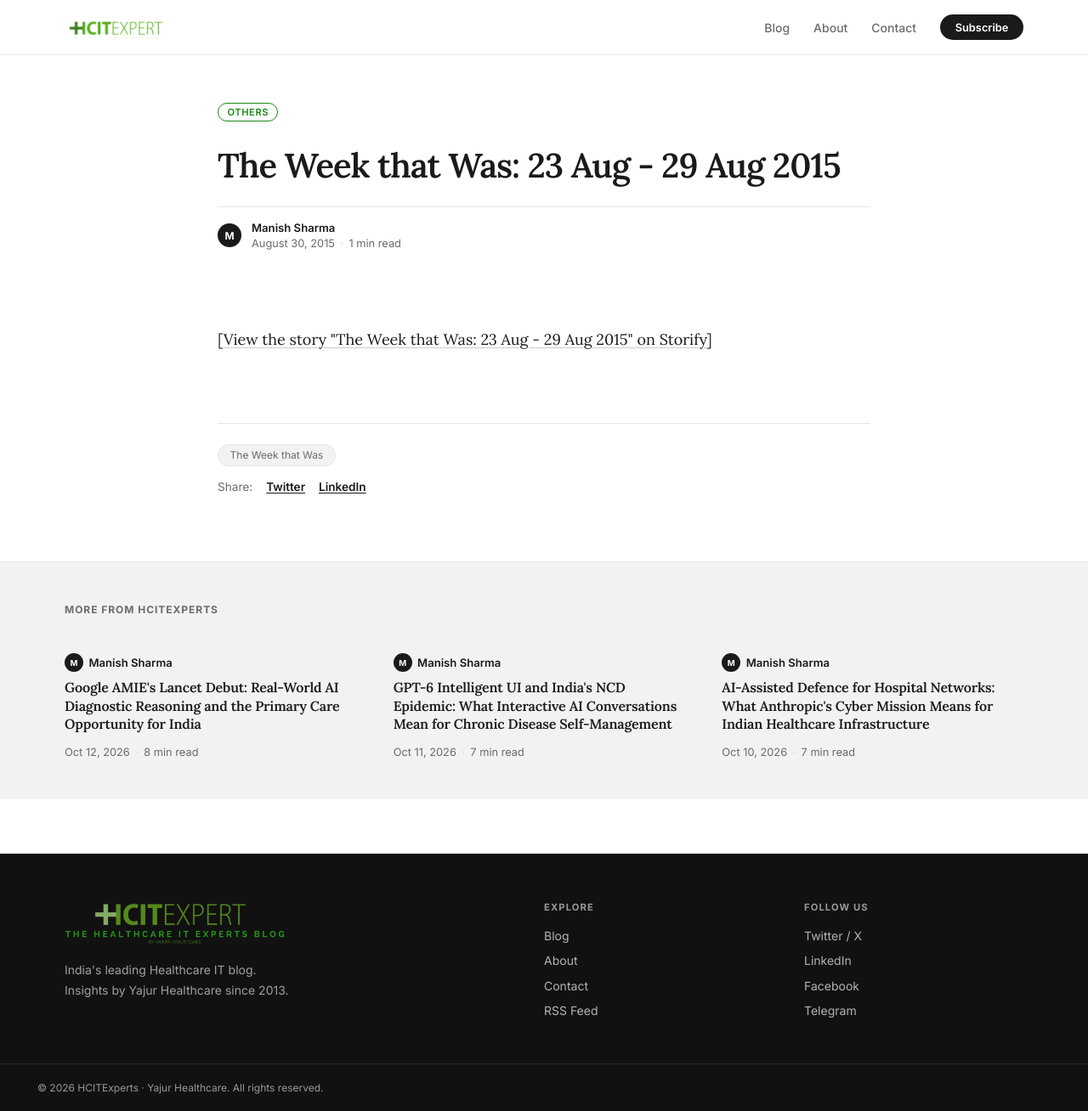
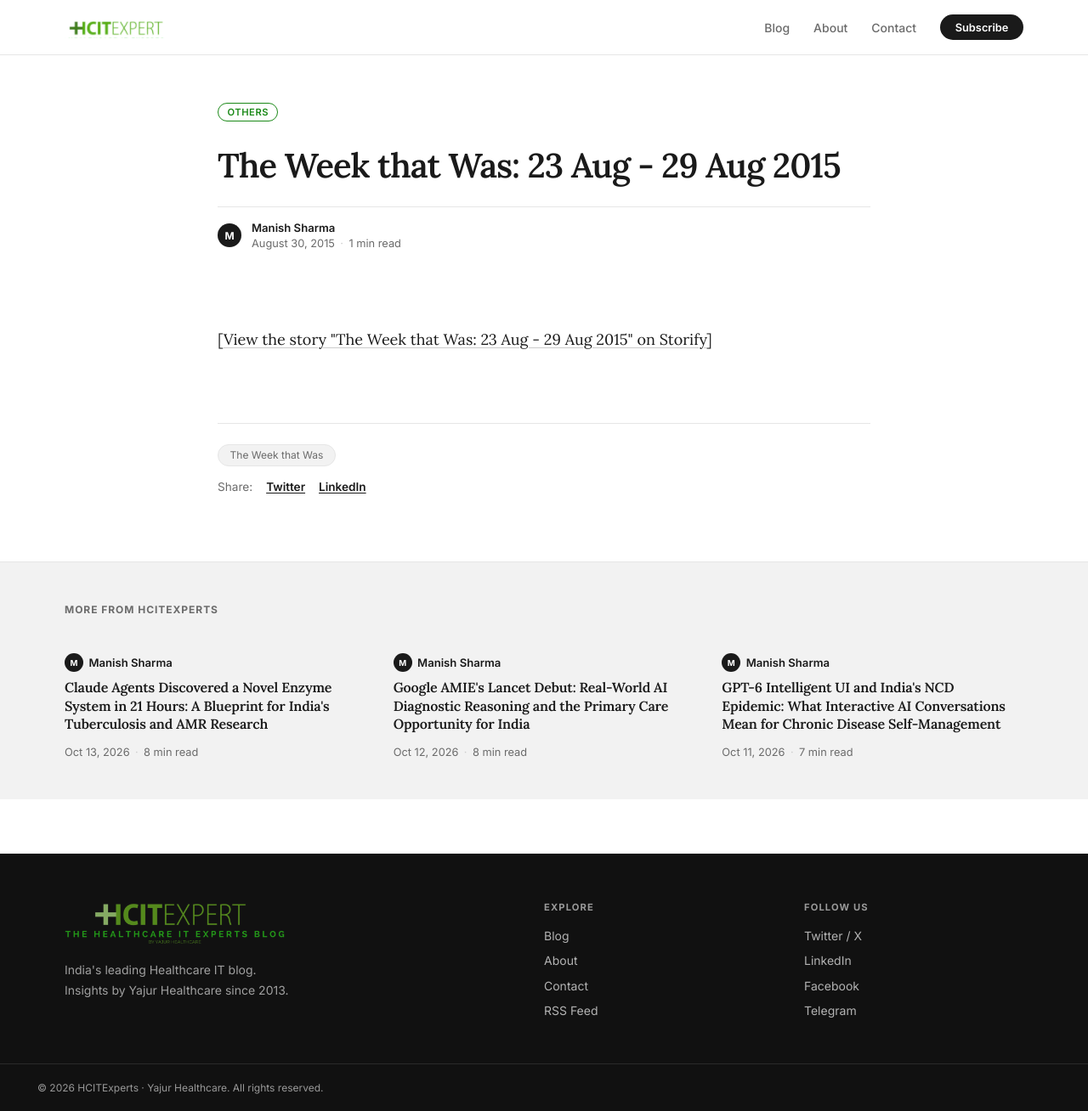
Before and after one commit to msharmas-yajur/hcitexpert-com, a Jekyll site: the page built from _posts/2015-08-30-the-week-that-was-23-aug-29-aug-2015.md, in a window 1280 px wide and 1308 px high. Shown: the whole window at 85% size. Built offline with Jekyll 4.4.1, drawn with Linux system fonts in a browser that asks for light colours; part of the change alters nothing that is shown.

Commit message:
post: Clinical Frontier 2026-10-13 - ai-autonomous-discovery-infectious-disease
Issue 026: Claude's autonomous research agents discovered a novel enzyme
system (ART) in 21 hours. Maps the agent architecture to India's TB and
AMR research challenges via NTEP and ICMR/CSIR, and surfaces Anthropic's
AI for Science program (up to $50K credits, 10K researcher seats) and the
Genesis Mission NIH partnership for Indian researchers.

Co-Authored-By: Claude Sonnet 4.6 <noreply@anthropic.com>
Claude-Session: https://claude.ai/code/session_01G7kbuiHYYNjMDdF7QBGUqQ

```diff
--- a/_data/clinical_frontier_covered.yml
+++ b/_data/clinical_frontier_covered.yml
@@ -240,3 +240,11 @@ covered:
       - https://www.thelancet.com/journals/lancet/article/PIIS0140-6736(26)01535-7/abstract
       - https://blog.google/innovation-and-ai/technology/health/amie-clinical-study-lancet/
       - https://www.anthropic.com/claude-haiku-5-5
+  - date: 2026-10-13
+    slug: 2026-10-13-claude-agents-novel-enzyme-tb-amr-india
+    angle: ai-autonomous-discovery-infectious-disease
+    models: ["Claude (Anthropic autonomous research agents)"]
+    sources:
+      - https://www.anthropic.com/news/claude-discovers-novel-enzyme-system
+      - https://www.anthropic.com/news/genesis-mission-commitment
+      - https://www.anthropic.com/news/expanding-support-for-scientists
--- /dev/null
+++ b/_posts/2026-10-13-claude-agents-novel-enzyme-tb-amr-india.md
@@ -0,0 +1,130 @@
+---
+title: "Claude Agents Discovered a Novel Enzyme System in 21 Hours: A Blueprint for India's Tuberculosis and AMR Research"
+date: 2026-10-13 19:00:00 +0530
+author: Manish Sharma
+description: "The Clinical Frontier, Issue 026. On 23 September 2026, Anthropic published how approximately 950 Claude agents spent 21 hours and 210 million tokens searching genomic databases to autonomously identify array-associated reverse transcriptases (ART), a previously unknown enzyme system with CRISPR-like features. For India, which carries the world's highest tuberculosis burden and an accelerating antimicrobial resistance crisis, this agentic research architecture offers a direct blueprint for ICMR and CSIR labs."
+keywords: "Claude AI research agents India, tuberculosis AI research India, AMR antimicrobial resistance AI India, ICMR AI research India, autonomous AI genomics India, Claude Science India, Anthropic Genesis Mission NIH India, AI infectious disease research India 2026, array-associated reverse transcriptases ART Anthropic, Claude agents genomic discovery"
+image: /assets/images/logo.png
+reading_time: "7 min read"
+categories:
+  - Healthcare Technology
+  - AI/ML/DL
+tags:
+  - Claude
+  - Anthropic
+  - TB Research
+  - AMR
+  - Genomics
+  - ICMR
+  - AI Agents
+  - Infectious Disease
+  - India Healthcare
+  - Claude Science
+  - Genesis Mission
+mentions:
+  - name: "Claude discovers a novel enzyme system with CRISPR-like repeats"
+    description: "Anthropic's 23 September 2026 account of how approximately 950 Claude agents, running for 21 hours and using 210 million tokens, autonomously identified a previously uncharacterized enzyme system called array-associated reverse transcriptases (ART) in a large genomic database. The findings are available as a preprint on bioRxiv."
+    url: "https://www.anthropic.com/news/claude-discovers-novel-enzyme-system"
+  - name: "Building on our commitment to American scientific discovery (Anthropic Genesis Mission)"
+    description: "Anthropic's 8 October 2026 announcement of a $150 million, three-year commitment to the US Genesis Mission, making Claude available to more than 15 federal science agencies including the NIH, NSF, and NASA."
+    url: "https://www.anthropic.com/news/genesis-mission-commitment"
+  - name: "Expanding our support for scientists"
+    description: "Anthropic's 27 August 2026 announcement of 10,000 free or discounted Claude Team plan seats for academic and nonprofit scientists worldwide, plus up to $50,000 in API credits per project through the AI for Science program."
+    url: "https://www.anthropic.com/news/expanding-support-for-scientists"
+faq:
+  - q: "What did Claude's agents discover in the enzyme study?"
+    a: "Around 950 Claude agents spent 21 hours searching a large DNA sequence database, using 210 million tokens, to identify array-associated reverse transcriptases (ART), a previously uncharacterized enzyme system found mainly in bacteriophages. The agents gathered over 200,000 reverse transcriptases, identified 3,500 candidate systems, and narrowed these to 20 for human review. One agent noticed a repeating DNA pattern beside an unusual reverse transcriptase gene, counted and measured the repeats, checked the literature, and filed a report. Human scientists then validated the candidate in the lab. Feng Zhang at MIT and the Broad Institute described the AI agents' contribution as 'an exciting example' of AI in biological discovery. ART's biological function remains unknown, and the findings are published as a preprint, not yet peer-reviewed."
+  - q: "Can Indian researchers access Claude for scientific research?"
+    a: "Yes. Through Anthropic's AI for Science program, any researcher at an academic or nonprofit institution can apply for up to $50,000 in Claude API credits for high-impact scientific projects. Anthropic has also allocated 10,000 free or discounted Claude Team plan seats for principal investigators and their labs worldwide. Standard seats are free; premium seats with 5x usage limits cost $15 per month. Details are at anthropic.com/news/expanding-support-for-scientists."
+  - q: "Why does India's TB and AMR burden make autonomous AI research agents particularly relevant?"
+    a: "India carries the world's highest tuberculosis burden, accounting for an estimated 26 percent of global TB cases per WHO estimates, with ongoing challenges from multi-drug-resistant and extensively drug-resistant TB strains. India's antimicrobial resistance crisis is similarly large-scale, driven by high antibiotic use across human medicine and agriculture. The Claude agent approach, running hundreds of agents in parallel to search large genomic databases for anomalous patterns, directly addresses the data scale problem that ICMR and CSIR researchers face: the bottleneck is often identifying which of thousands of candidate genomic sequences merits lab follow-up, and that is exactly the step Claude agents automated in the ART discovery."
+  - q: "What is the Anthropic Genesis Mission and does it include Indian research institutions?"
+    a: "The Anthropic Genesis Mission, announced on 8 October 2026, is a US federal initiative to accelerate scientific and technological discovery with AI. Anthropic has committed $150 million over three years to make Claude available to more than 15 agencies including NIH, NASA, and NSF. As of October 2026, the program is a US government initiative and does not include partnerships with Indian institutions such as ICMR or CSIR. However, Anthropic's AI for Science program and the 10,000 researcher seat allocation are open to researchers worldwide."
+---
+
+> **The Clinical Frontier** · 13 October 2026 · Issue 026
+> Autonomous AI agents found a new enzyme. India's infectious disease research should not be last to notice.
+
+**In this issue**
+
+- On 23 September 2026, Anthropic published how approximately 950 Claude agents spent 21 hours and 210 million tokens searching a genomic database to autonomously identify array-associated reverse transcriptases (ART), a previously unknown enzyme system with CRISPR-like features, from a shortlist of 200,000 candidates.
+- On 8 October 2026, Anthropic committed $150 million over three years to the US Genesis Mission, making Claude available to more than 15 federal science agencies including the NIH.
+- India carries the world's highest tuberculosis burden and an accelerating antimicrobial resistance crisis. The agent architecture behind ART's discovery is directly applicable to the scale of genomic data India's TB and AMR researchers work with.
+- Through Anthropic's AI for Science program, Indian researchers at academic institutions can apply for up to $50,000 in Claude API credits per project, and 10,000 free researcher seats are available globally.
+
+## The signal
+
+On [23 September 2026](https://www.anthropic.com/news/claude-discovers-novel-enzyme-system), Anthropic published an account of how Claude agents autonomously identified a novel enzyme system that no human researcher had noticed before.
+
+The target was a large DNA sequence database. Anthropic's scientists gave Claude agents a high-level prompt: search for new families of reverse transcriptases (RTs, enzymes that copy RNA into DNA). From there, the agents investigated on their own judgment.
+
+**What the agents did, per Anthropic's own account:**
+
+- About 950 agents ran for 21 hours and used 210 million tokens.
+- They gathered over 200,000 reverse transcriptases from the database.
+- They identified 3,500 candidate systems and narrowed these to 20 candidates with detailed written reports.
+- One agent noticed a repeating DNA pattern beside an unusual RT gene: it counted and measured the repeats, checked the scientific literature for prior descriptions, and filed a structured report for human review.
+
+Human scientists then took the top candidates to the lab. Early experiments confirmed that the repeat arrays are expressed as distinct short RNAs, suggesting a functional role.
+
+The system is called array-associated reverse transcriptases (ART). It is found mainly in bacteriophages (viruses that infect bacteria). Its repeat pattern resembles CRISPR arrays. The biological function of ART is still unknown, and the findings are published as a preprint that has not yet been peer-reviewed.
+
+Feng Zhang at MIT and the Broad Institute, a CRISPR pioneer, reviewed the preprint and described the AI agents' contribution to biological discovery as "an exciting example." He said the RNA-repeat arrays merit further investigation.
+
+Anthropic is explicit about scope: this is an early demonstration from a Bay Area life sciences lab the company established in spring 2026, working only at biosafety levels BSL-1 and BSL-2. It does not handle human pathogens. Whether the agent approach generalises beyond this first case is still to be established.
+
+## How the research architecture actually works
+
+The ART discovery was not a chatbot answering a question. It was a parallel-agent pipeline: hundreds of instances running simultaneously, each searching, filtering, and producing structured outputs, with results escalating through automated review until a shortlist reached human scientists.
+
+**Why this matters technically:**
+
+- **Scale that changes the search space:** Running 950 agents for 21 hours is not a faster version of a human literature review. It is a qualitatively different search. Tasks that would take a team of researchers weeks become a single overnight run.
+- **Emergent hypothesis generation:** The agent that noticed the ART repeat array was not explicitly instructed to look for CRISPR-like patterns. It inferred significance from what it read, counted the repeats, and escalated the observation. This is hypothesis generation from first principles, not retrieval of a known answer.
+- **Structured handoff to human scientists:** Agents filed written reasoning reports for each shortlisted candidate. The human team reviewed 20 structured summaries, not 200,000 raw sequences. The AI replaced the filtering step; the scientists did the laboratory validation.
+
+This architecture ran in September 2026. The preprint is public.
+
+## Why India's infectious disease researchers need to pay attention
+
+India carries the world's highest tuberculosis burden. Per WHO estimates, India accounts for approximately 26 percent of global TB cases annually, with ongoing challenges from multi-drug-resistant (MDR-TB) and extensively drug-resistant (XDR-TB) strains. Finding novel drug targets in mycobacterial biology is one of the most active and most difficult problems in global infectious disease research.
+
+India also faces a growing antimicrobial resistance crisis. High antibiotic use across human medicine and agriculture has driven resistance patterns across ESKAPE pathogens, enteric bacteria, and nosocomial organisms. India's National Action Plan on AMR calls for improved surveillance, but surveillance datasets generate value only when researchers can turn resistance patterns into actionable leads.
+
+**Where the Claude agent architecture maps directly onto Indian research problems:**
+
+- **TB genomic surveillance:** India's National Tuberculosis Elimination Programme (NTEP) collects whole-genome sequencing data from clinical isolates across its network of TB labs. Claude agents searching these datasets for novel resistance mutations or unusual gene arrangements could surface candidates that manual bioinformatics pipelines miss.
+- **Phage biology and phage therapy:** ART lives in bacteriophages. India has active phage therapy research, particularly for MDR-TB and burn wound infections at institutions like PGIMER and AIIMS. The same genomic search approach that found ART applies directly to characterising novel phage systems in Indian clinical isolates.
+- **Environmental metagenomics:** India's hospital environments, river systems, and agricultural soils contain poorly characterised microbial communities with likely novel resistance mechanisms. Metagenomic datasets from these environments are exactly the kind of large, uncharted genomic data that the agent search architecture is designed to interrogate.
+
+India's research infrastructure across ICMR's national institutes, CSIR's national laboratories, and IIT bioscience departments generates significant genomic and metagenomic data. The bottleneck is frequently the hypothesis-generation step: deciding which of thousands of candidate sequences merits laboratory follow-up. That is the step Claude agents replaced in the ART discovery.
+
+## The Genesis Mission signal and what India's institutions should read into it
+
+On [8 October 2026](https://www.anthropic.com/news/genesis-mission-commitment), Anthropic announced a $150 million, three-year commitment to the US Genesis Mission, making Claude and Claude Code available to more than 15 federal science agencies including NIH, NSF, and NASA. The announcement was made at the White House Office of Science and Technology Policy's "Science: A New Golden Age" Summit.
+
+The Genesis Mission is a US government initiative. It does not include ICMR, CSIR, or any Indian institution as of October 2026. But it is a clear signal about where Anthropic is investing and what use case it is building toward: structured, large-scale AI deployment for national-priority scientific discovery, with NIH as an anchor partner.
+
+India's Department of Biotechnology, ICMR, and CSIR represent the institutional equivalents of the Genesis Mission's agency partners. The tools that US government scientists are receiving access to are already available to Indian researchers through Anthropic's open programs, albeit without a government-level partnership structure.
+
+## What Indian researchers and institutions can access now
+
+Anthropic has opened three relevant programs to researchers outside the US government:
+
+- **AI for Science program:** Any researcher at an academic or nonprofit institution can [apply for up to $50,000](https://www.anthropic.com/news/expanding-support-for-scientists) in Claude API credits for high-impact scientific projects. The program now covers fields beyond biological sciences, including other compute-heavy research.
+- **Claude Team plan for scientists:** As of [27 August 2026](https://www.anthropic.com/news/expanding-support-for-scientists), Anthropic allocated 10,000 free or discounted seats for principal investigators and their lab members. Standard seats are free; premium seats with 5x usage limits cost $15 per month. Eligibility requires being a PI at an academic or nonprofit research institution.
+- **Claude Science workbench:** Launched in June 2026, it provides integrated research tools, auditable research artifacts, and flexible compute access. Biology and chemistry researchers are currently limited to Opus-class models, not Fable-class models, due to dual-use risk considerations.
+
+Anthropic has not announced a specific partnership with any Indian institution as of October 2026, but both the AI for Science credits and the researcher seat program are open worldwide.
+
+## The takeaway
+
+The ART enzyme discovery is a proof of concept for a specific research acceleration approach: run hundreds of agents in parallel to search a large, uncharted dataset for anomalous patterns, filter to a human-reviewable shortlist, and validate the top candidates in the lab.
+
+For Indian public health research, the scale matches. India's TB genomic surveillance data, AMR pathogen sequencing, phage biology collections, and environmental metagenomics are all datasets large enough to benefit from the same architecture. ICMR and CSIR already generate this data. The question is whether their researchers are using the tools now available to start.
+
+The Anthropic Genesis Mission formalises AI-for-science as a US government priority, with NIH as a named partner. India's equivalent, a structured ICMR or DBT partnership to apply Claude agents to national infectious disease datasets, does not yet exist. Individual Indian researchers can begin with the AI for Science program today. Whether India's institutions formalize this at the national level is a policy question its research agencies should be asking now.
+
+---
+
+*The Clinical Frontier is a daily briefing from [HCITExperts](https://hcitexpert.com/) for India's health-IT community. Primary sources: [Claude discovers a novel enzyme system with CRISPR-like repeats](https://www.anthropic.com/news/claude-discovers-novel-enzyme-system) (Anthropic, 23 September 2026); [Building on our commitment to American scientific discovery](https://www.anthropic.com/news/genesis-mission-commitment) (Anthropic, 8 October 2026); [Expanding our support for scientists](https://www.anthropic.com/news/expanding-support-for-scientists) (Anthropic, 27 August 2026). More tomorrow.*
```
